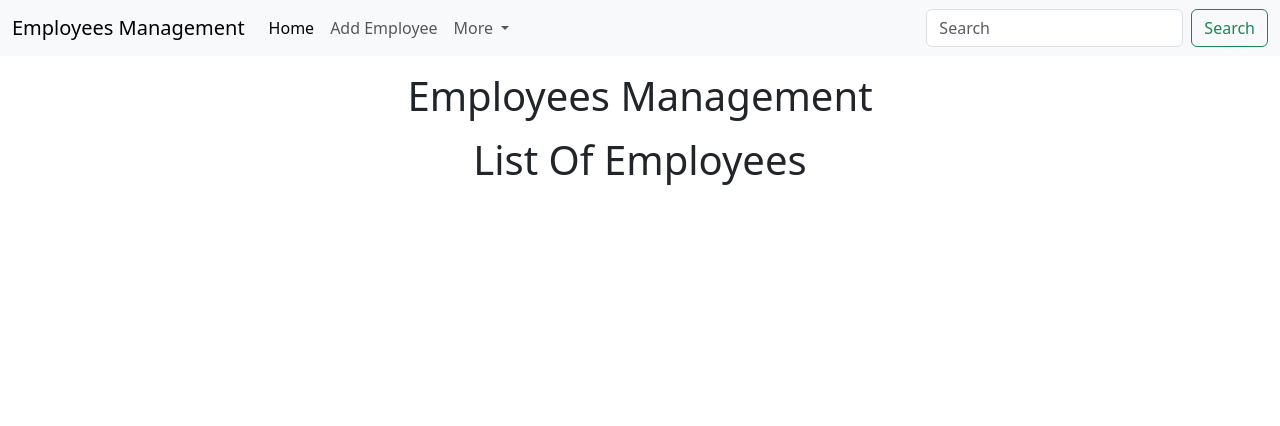
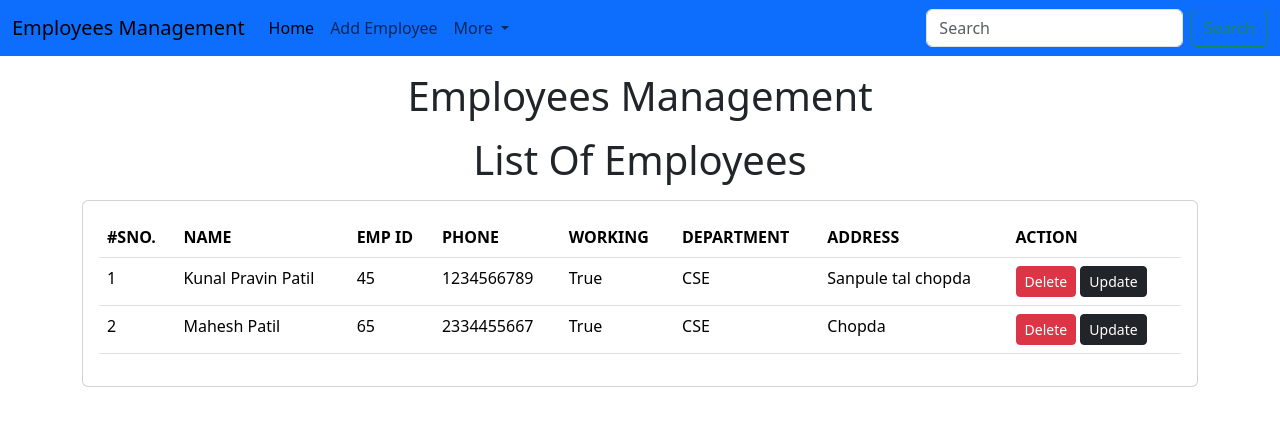
Before and after one commit to Kunal0026/Employees_Management_using-_Django, a Django app: page /emp/home/ in a window 1280 px wide. Shown: the top 426 px of the page. Run offline with Django 5.2, Linux system fonts and the light colour scheme; data comes from the database, SQL or seed files in the repository; both versions use the stored data as it was after the commit.

Commit message:
update web page

```diff
--- a/emp/urls.py
+++ b/emp/urls.py
@@ -5,4 +5,7 @@ from .views import*
 urlpatterns = [
     path("home/",emp_home),
     path("add-emp/",add_emp),
+    path("delete-emp/<int:emp_id>",delete_emp),
+    path("update-emp/<int:emp_id>",update_emp),
+    path("do_update-emp/<int:emp_id>",do_update_emp),
 ]
--- a/emp/views.py
+++ b/emp/views.py
@@ -45,3 +45,40 @@ def add_emp(request):
 
         return redirect("/emp/home/")
     return render(request,"emp/add_emp.html",{})
+
+
+def delete_emp(request,emp_id):
+    emp=Emp.objects.get(pk=emp_id)
+    emp.delete()
+    return redirect("/emp/home/")
+
+def update_emp(request,emp_id):
+    emp=Emp.objects.get(pk=emp_id)
+    return render(request,"emp/update_emp.html",{
+        'emp':emp
+    })
+
+
+def do_update_emp(request,emp_id):
+    if request.method == 'POST':
+        emp_name = request.POST.get("emp_name")
+        emp_id_temp = request.POST.get("emp_id")
+        emp_phone = request.POST.get("emp_phone")
+        emp_address = request.POST.get("emp_address")
+        emp_work = request.POST.get("emp_work")
+        emp_dept = request.POST.get("emp_dept")
+
+        e = Emp.objects.get(pk=emp_id)
+        e.name = emp_name
+        e.emp_id = emp_id_temp
+        e.phone = emp_phone
+        e.address = emp_address
+        e.department = emp_dept
+        if emp_work is None:
+            e.working = False
+        else:
+            e.working = True
+
+        e.save()
+
+    return redirect("/emp/home/")
--- a/templates/emp/home.html
+++ b/templates/emp/home.html
@@ -11,6 +11,47 @@
 
     <h1 class="text-center my-3">Employees Management</h1>
     <h1 class="text-center my-3">List Of Employees</h1>
+    <div class="container">
+      <div class="row">
+        <div class="col-md-12">
+          <div class="card">
+            <div class="card-body">
+              <table class="table">
+                <thead>
+                  <tr>
+                    <th>#SNO.</th>
+                    <th>NAME</th>
+                    <th>EMP ID</th>
+                    <th>PHONE</th>
+                    <th>WORKING</th>
+                    <th>DEPARTMENT</th>
+                    <th>ADDRESS</th>
+                    <th>ACTION</th>
+                  </tr>
+                </thead>
+                <tbody>
+                  {% for e in emps  %}
+                  <tr>
+                    <td>{{forloop.counter}}</td>
+                    <td>{{e.name}}</td>
+                    <td>{{e.emp_id}}</td>
+                    <td>{{e.phone}}</td>
+                    <td>{{e.working}}</td>
+                    <td>{{e.department}}</td>
+                    <td>{{e.address}}</td>
+                    <td>
+                      <a href="/emp/delete-emp/{{e.id}}" class="btn btn-danger btn-sm ">Delete</a>
+                      <a href="/emp/update-emp/{{e.id}}" class="btn btn-dark btn-sm">Update</a>
+                    </td>
+                  </tr>
+                  {% endfor %}
+                </tbody>
+              </table>
+            </div>
+          </div>
+        </div>
+      </div>
+    </div>
     <script src="https://cdn.jsdelivr.net/npm/bootstrap@5.3.3/dist/js/bootstrap.bundle.min.js" integrity="sha384-YvpcrYf0tY3lHB60NNkmXc5s9fDVZLESaAA55NDzOxhy9GkcIdslK1eN7N6jIeHz" crossorigin="anonymous"></script>
   </body>
 </html>
--- a/templates/emp/navbar.html
+++ b/templates/emp/navbar.html
@@ -1,4 +1,4 @@
-<nav class="navbar navbar-expand-lg bg-body-tertiary" data-bs-theme="light">
+<nav class="navbar navbar-expand-lg text-white bg-primary">
     <div class="container-fluid">
       <a class="navbar-brand" href="#">Employees Management</a>
       <button class="navbar-toggler" type="button" data-bs-toggle="collapse" data-bs-target="#navbarSupportedContent" aria-controls="navbarSupportedContent" aria-expanded="false" aria-label="Toggle navigation">
```
Also changed, not shown: templates/emp/update_emp.html (added, +82 -0 lines), db.sqlite3.
